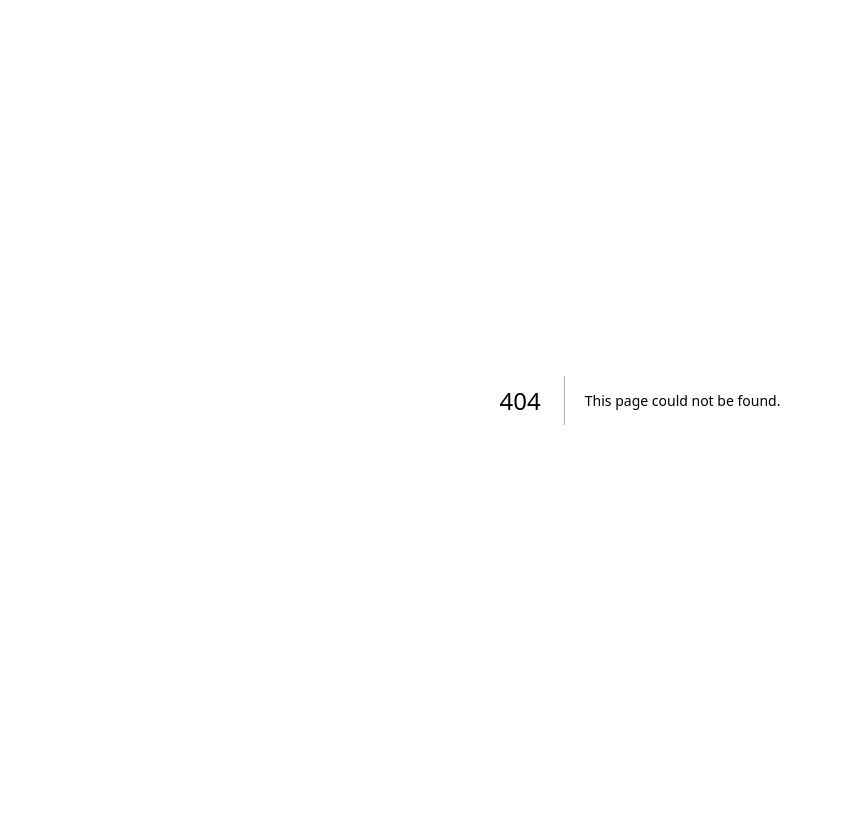
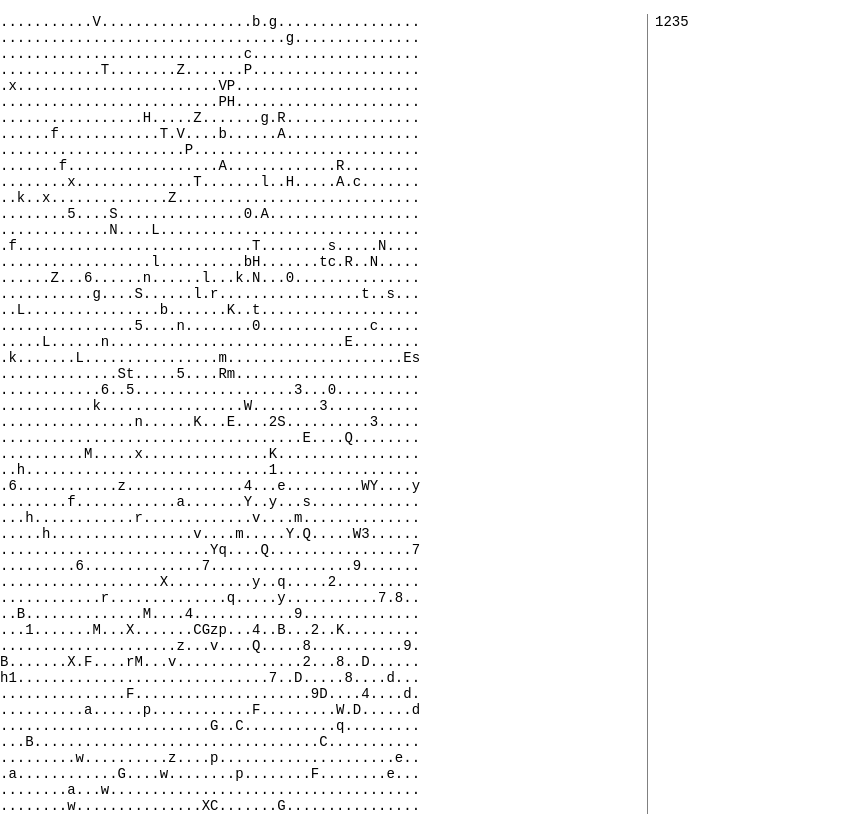
Before and after one commit to d-lukashevich/aoc, a Next.js app: page /days/2024/8 in a window 1280 px wide. Before the commit this address had no page. Shown: the whole page, without its empty margins (0-842 px from the left). Before the commit the page ends 800 px from the top, so only its background shows below. Built offline with nearby package versions, Linux system fonts and the light colour scheme.

Commit message:
feat(08.12.2024): add solution

```diff
--- /dev/null
+++ b/pages/days/2024/8.tsx
@@ -0,0 +1,55 @@
+import { PuzzleRenderer } from '@units/PuzzleRenderer';
+import { parseRows } from '@utils';
+
+type Position = [number, number];
+
+type Action = (params: { pos: Position; pos2: Position; addAntiNode: (pos: Position) => boolean }) => void;
+const constructSolution = (action: Action) => {
+  return (raw: string) => {
+    const data = parseRows(raw).map((row) => [...row]);
+    const rec = data.reduce((acc: Record<string, Position[]>, line, y) => {
+      line.forEach((cell, x) => {
+        if (cell === '.') return;
+        acc[cell] ??= [];
+        acc[cell].push([x, y]);
+      });
+      return acc;
+    }, {});
+
+    const antiNodes = new Set<string>();
+    const addAntiNode = ([x, y]: Position) => {
+      if (data[y]?.[x] === undefined) return false;
+      antiNodes.add(`${x},${y}`);
+      return true;
+    };
+
+    Object.values(rec).forEach((group) => {
+      group.forEach((pos) => {
+        group.forEach((pos2) => {
+          if (pos === pos2) return;
+          action({ pos, pos2, addAntiNode });
+        });
+      });
+    });
+
+    return antiNodes.size;
+  };
+};
+
+const first = constructSolution(({ pos, pos2, addAntiNode }) => {
+  const x = pos[0] + (pos[0] - pos2[0]);
+  const y = pos[1] + (pos[1] - pos2[1]);
+  addAntiNode([x, y]);
+});
+
+const second = constructSolution(({ pos, pos2, addAntiNode }) => {
+  for (let i = 0; i < Infinity; i++) {
+    const x = pos[0] + (pos[0] - pos2[0]) * i;
+    const y = pos[1] + (pos[1] - pos2[1]) * i;
+    if (!addAntiNode([x, y])) break;
+  }
+});
+
+export default function Day() {
+  return <PuzzleRenderer func={second} first={first} second={second} />;
+}
```
Also changed, not shown: public/inputs/2024/8.txt (added).
